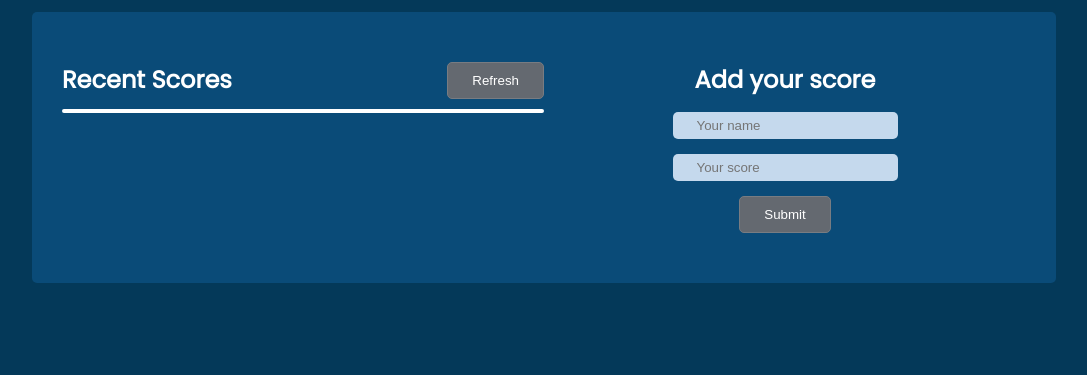
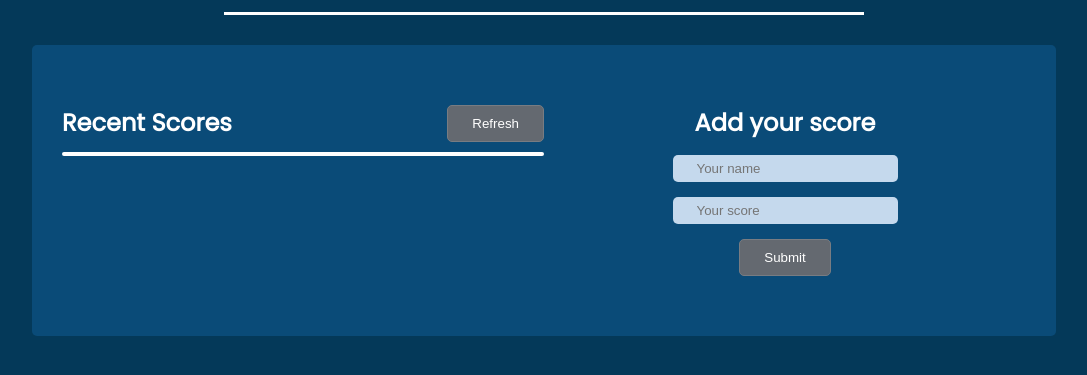
Before and after one commit to AlejandraKeber/Leaderboard, a website built with webpack: page src/index.html in a window 1280 px wide. Shown: the part 81-456 px from the top of the page, without its empty margins (96-1183 px from the left). Built offline with nearby package versions, Linux system fonts and the light colour scheme; no server answers.

Commit message:
Add style to list

```diff
--- a/src/index.html
+++ b/src/index.html
@@ -13,7 +13,7 @@
 <body>
     <div class="wrapper">
         <h1 class="title">Leaderboard</h1>
-        <span class="line"></span>
+        <div class="line"></div>
         <div class="container">
             <div class="score-container">
                 <div class="titlescores">
--- a/src/modules/displaylist.js
+++ b/src/modules/displaylist.js
@@ -3,7 +3,7 @@ const displayList = async (arr) => {
   leaderList.innerHTML = '';
   for (let i = 0; i < arr.length; i += 1) {
     const li = document.createElement('li');
-    li.innerHTML = `${arr[i].user}: ${arr[i].score}`;
+    li.innerHTML = `${i + 1}. ${arr[i].user}: ${arr[i].score}`;
     leaderList.appendChild(li);
   }
 };
--- a/src/style.css
+++ b/src/style.css
@@ -28,12 +28,13 @@ body {
   border-top: 3px solid white;
   width: 50%;
   margin: auto;
+  padding-bottom: 30px;
 }
 
 .container {
   display: grid;
   grid-template-columns: 1fr 1fr;
-  padding: 50px 30px;
+  padding: 60px 30px;
   background-color: #0a4b78;
   width: 80%;
   margin: auto;
```
Also changed, not shown: dist/main.js.
